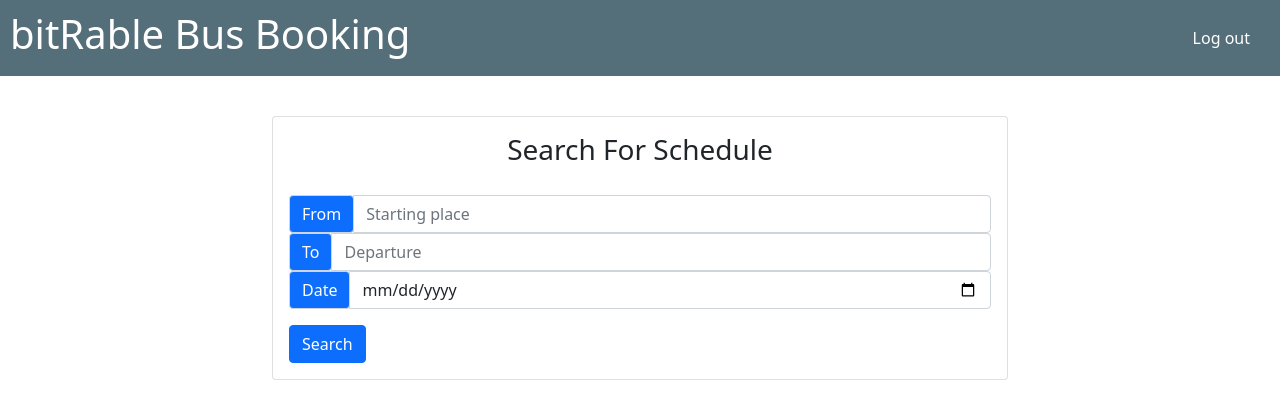
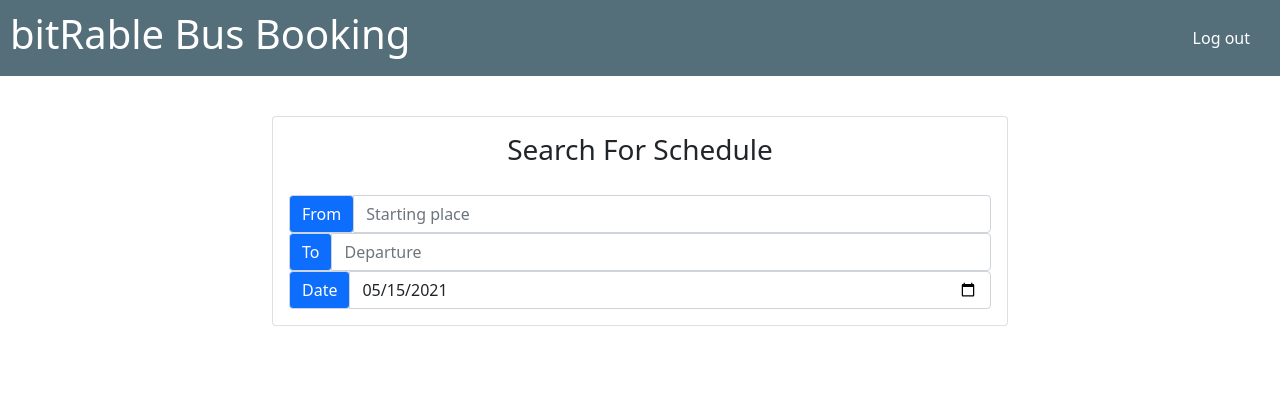
Before and after one commit to bitReble/OnlineSeats-Website, a React (Create React App) app: page /search in a window 1280 px wide. Shown: the top 418 px of the page. Built offline with nearby package versions, Linux system fonts and the light colour scheme; sample sign-in values are in the browser's storage.

Commit message:
Searching schedule,

```diff
--- a/src/actions/schedule.js
+++ b/src/actions/schedule.js
@@ -9,11 +9,6 @@ import {
 } from "./types";
 
 export const getSchedules = () => async (dispatch) => {
-  const config = {
-    headers: {
-      "Content-Type": "application/json",
-    },
-  };
   try {
     let res = await axios.get("schedule/get-schedule");
     dispatch({ type: SCHEDULE_FETCHED, payload: res.data });
--- a/src/components/pages/Search.js
+++ b/src/components/pages/Search.js
@@ -1,11 +1,40 @@
-const Search = () => {
+import { useEffect, useState } from "react";
+import PropTypes from "prop-types";
+import { connect } from "react-redux";
+import { searchSchedules } from "../../actions/schedule";
+
+const Search = ({ searchSchedules }) => {
+  const now = new Date();
+  const currentDate = `${now.getFullYear()}-${(now.getMonth() + 1)
+    .toString()
+    .padStart(2, 0)}-${now.getDate().toString().padStart(2, 0)}`;
+  const [state, setState] = useState({
+    from: "",
+    to: "",
+    date: currentDate,
+  });
+
+  const [isFormValid, setIsFormValid] = useState(false);
+
+  useEffect(() => {
+    const isFormValid = () => {
+      return state.from && state.to && state.date;
+    };
+    setIsFormValid(!!isFormValid());
+  }, [state]);
+
+  const onFormSubmit = async (e) => {
+    e.preventDefault();
+    searchSchedules(state);
+  };
+
   return (
     <div className="container">
       <div className="row">
         <div className="col-10 mx-auto col-md-8 mt-4">
           <div className="card card-body my-3">
             <h3 className="text-capitalize text-center">Search for schedule</h3>
-            <form style={{ marginTop: "20px" }}>
+            <form style={{ marginTop: "20px" }} onSubmit={onFormSubmit}>
               <div className="input-group">
                 <div className="input-group-prepend">
                   <div className="input-group-text bg-primary text-white">
@@ -13,7 +42,12 @@ const Search = () => {
                   </div>
                 </div>
                 <input
-                  // onChange={onFromChange}
+                  onChange={(e) => {
+                    setState((preState) => {
+                      return { ...preState, from: e.target.value };
+                    });
+                  }}
+                  value={state.from}
                   type="text"
                   className="form-control"
                   placeholder="Starting place"
@@ -26,7 +60,12 @@ const Search = () => {
                   </div>
                 </div>
                 <input
-                  // onChange={onToChange}
+                  onChange={(e) => {
+                    setState((preState) => {
+                      return { ...preState, to: e.target.value };
+                    });
+                  }}
+                  value={state.to}
                   type="text"
                   className="form-control"
                   placeholder="Departure"
@@ -39,15 +78,25 @@ const Search = () => {
                   </div>
                 </div>
                 <input
-                  // onChange={onToChange}
+                  onChange={(e) => {
+                    setState((preState) => {
+                      return { ...preState, date: e.target.value };
+                    });
+                  }}
+                  value={state.date}
                   type="date"
                   className="form-control"
                   placeholder="Departure"
                 />
               </div>
-              <button type="submit" className="btn btn-block btn-primary mt-3">
-                Search
-              </button>
+              {isFormValid && (
+                <button
+                  type="submit"
+                  className="btn btn-block btn-primary mt-3"
+                >
+                  Search
+                </button>
+              )}
             </form>
           </div>
         </div>
@@ -56,4 +105,12 @@ const Search = () => {
   );
 };
 
-export default Search;
+Search.prototype = {
+  searchSchedules: PropTypes.func.isRequired,
+};
+
+const mapStateToProps = (state) => ({
+  schedules: state.schedule.schedules,
+});
+
+export default connect(mapStateToProps, { searchSchedules })(Search);
```
